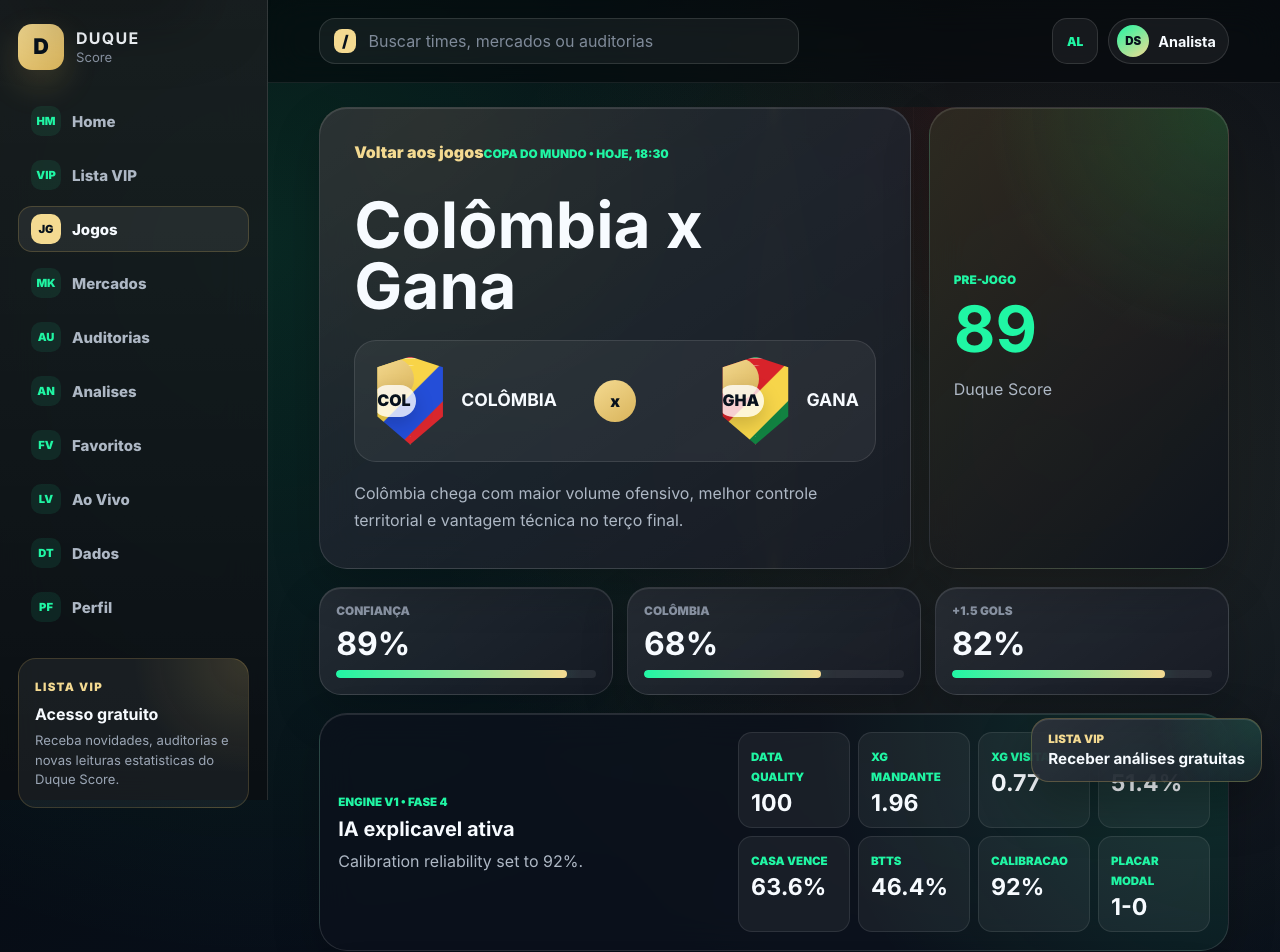
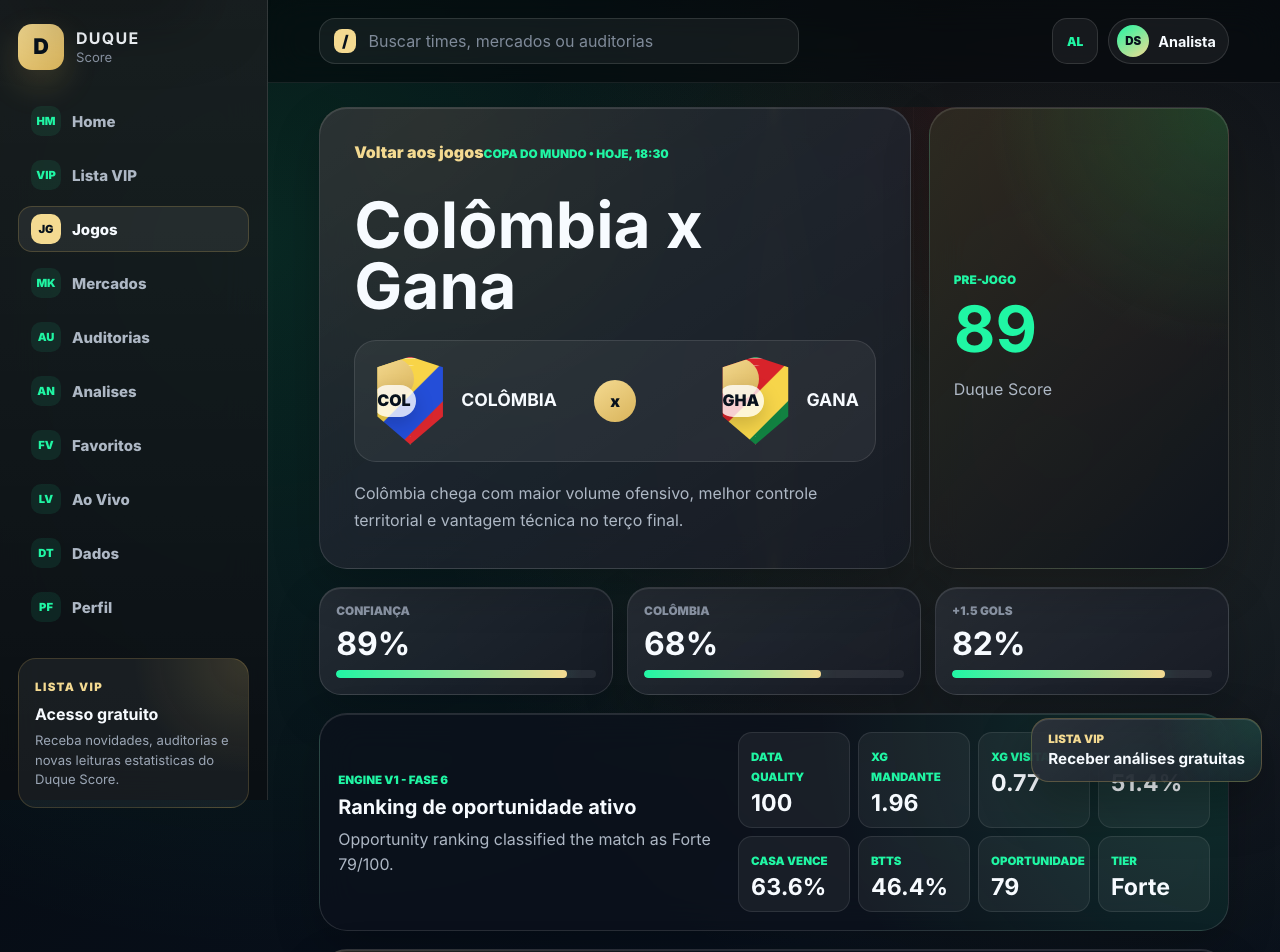
Before and after one commit to duqueroleta/DuqueSports-Codex, a React (Vite) app: page /jogos/1 in a window 1280 px wide. Shown: the top 952 px of the page. Built offline with nearby package versions, Linux system fonts and the light colour scheme.

Commit message:
Add opportunity ranking engine

```diff
--- a/src/engine/core/contracts.js
+++ b/src/engine/core/contracts.js
@@ -37,9 +37,10 @@
  * @property {number} confidence
  * @property {{homeWin:number, draw:number, awayWin:number, over25:number, under25:number, btts:number}} probabilities
  * @property {Object} aiExplanation
+ * @property {Object} opportunityRanking
  * @property {string[]} explanation
  */
 
-const ENGINE_VERSION = 'duque-score-engine-v1.phase-5';
+const ENGINE_VERSION = 'duque-score-engine-v1.phase-6';
 
 export { ENGINE_VERSION };
--- a/src/engine/projection/ProjectionPipeline.js
+++ b/src/engine/projection/ProjectionPipeline.js
@@ -5,6 +5,7 @@
 import { buildFeatureStoreSnapshot } from '../feature-store/FeatureStore.js';
 import { getMatchFeatureValue, getTeamFeatureValue } from '../feature-store/FeatureSelectors.js';
 import { runOpponentStrengthEngine } from '../preprocessing/OpponentStrengthEngine.js';
+import { runOpportunityRankingEngine } from '../ranking/OpportunityRankingEngine.js';
 import { runRecencyEngine } from '../preprocessing/RecencyEngine.js';
 import { runPoissonEngine } from '../statistical/PoissonEngine.js';
 
@@ -69,6 +70,12 @@
     poisson,
     calibration,
   });
+  const opportunityRanking = runOpportunityRankingEngine({
+    dataQualityScore: dataQuality.score,
+    confidence,
+    calibration,
+    aiExplanation,
+  });
 
   return {
     matchId: matchInput.id,
@@ -79,6 +86,7 @@
     confidence,
     probabilities: calibration.probabilities,
     aiExplanation,
+    opportunityRanking,
     explanation: [
       `Data Quality approved with score ${dataQuality.score}.`,
       `Feature Store registered ${featureStore.catalogSize} official feature definitions.`,
@@ -87,6 +95,7 @@
       `xG differential stored as ${getMatchFeatureValue(featureStore, 'xg_differential')}.`,
       `Poisson model projects ${poisson.correctScore.homeGoals}-${poisson.correctScore.awayGoals} as the modal scoreline.`,
       `Calibration reliability set to ${Math.round(calibration.reliability * 100)}%.`,
+      `Opportunity ranking classified the match as ${opportunityRanking.rankSignal}.`,
       matchInput.context.isKnockout ? 'Knockout context reduced goal expectation.' : 'Standard competition context preserved goal expectation.',
     ],
     trace: {
@@ -97,6 +106,7 @@
       statistical: { poisson },
       calibration,
       explainability: aiExplanation,
+      ranking: opportunityRanking,
     },
   };
 }
--- /dev/null
+++ b/src/engine/ranking/OpportunityRankingEngine.js
@@ -0,0 +1,58 @@
+function clamp(value, min, max) {
+  return Math.min(max, Math.max(min, value));
+}
+
+function getRiskPenalty(riskFlags) {
+  const structuralRiskCount = riskFlags.filter((flag) => !flag.startsWith('Nenhum risco')).length;
+
+  return structuralRiskCount * 6;
+}
+
+function getOpportunityTier(score) {
+  if (score >= 82) {
+    return 'Elite';
+  }
+
+  if (score >= 70) {
+    return 'Forte';
+  }
+
+  if (score >= 58) {
+    return 'Moderada';
+  }
+
+  return 'Observacao';
+}
+
+function runOpportunityRankingEngine({
+  dataQualityScore,
+  confidence,
+  calibration,
+  aiExplanation,
+}) {
+  const marketProbability = aiExplanation.recommendedMarket.probability;
+  const reliabilityScore = calibration.reliability * 100;
+  const riskPenalty = getRiskPenalty(aiExplanation.riskFlags);
+  const rawScore = (marketProbability * 0.38)
+    + (confidence * 0.28)
+    + (dataQualityScore * 0.2)
+    + (reliabilityScore * 0.14)
+    - riskPenalty;
+  const opportunityScore = Math.round(clamp(rawScore, 0, 100));
+
+  return {
+    model: 'opportunity-ranking-v1',
+    opportunityScore,
+    tier: getOpportunityTier(opportunityScore),
+    rankSignal: `${getOpportunityTier(opportunityScore)} ${opportunityScore}/100`,
+    components: {
+      marketProbability,
+      confidence,
+      dataQualityScore,
+      reliabilityScore: Math.round(reliabilityScore),
+      riskPenalty,
+    },
+  };
+}
+
+export { runOpportunityRankingEngine };
--- a/src/pages/MatchDetailPage.jsx
+++ b/src/pages/MatchDetailPage.jsx
@@ -115,11 +115,11 @@
       </section>
 
       {engineProjection && !engineProjection.blocked ? (
-        <section className="engine-projection-panel" aria-label="DUQUE Score Engine v1 fase 5">
+        <section className="engine-projection-panel" aria-label="DUQUE Score Engine v1 fase 6">
           <div>
-            <span>Engine v1 • Fase 4</span>
-            <strong>IA explicavel ativa</strong>
-            <p>{engineProjection.explanation[6]}</p>
+            <span>Engine v1 - Fase 6</span>
+            <strong>Ranking de oportunidade ativo</strong>
+            <p>{engineProjection.explanation[7]}</p>
           </div>
           <div className="engine-projection-metrics">
             <article>
@@ -147,16 +147,12 @@
               <strong>{engineProjection.probabilities.btts}%</strong>
             </article>
             <article>
-              <span>Calibracao</span>
-              <strong>{Math.round(engineProjection.trace.calibration.reliability * 100)}%</strong>
+              <span>Oportunidade</span>
+              <strong>{engineProjection.opportunityRanking.opportunityScore}</strong>
             </article>
             <article>
-              <span>Placar modal</span>
-              <strong>
-                {engineProjection.trace.statistical.poisson.correctScore.homeGoals}
-                -
-                {engineProjection.trace.statistical.poisson.correctScore.awayGoals}
-              </strong>
+              <span>Tier</span>
+              <strong>{engineProjection.opportunityRanking.tier}</strong>
             </article>
           </div>
         </section>
```
Also changed, not shown: 2 other files (tests, documents, lock files or other folders).
